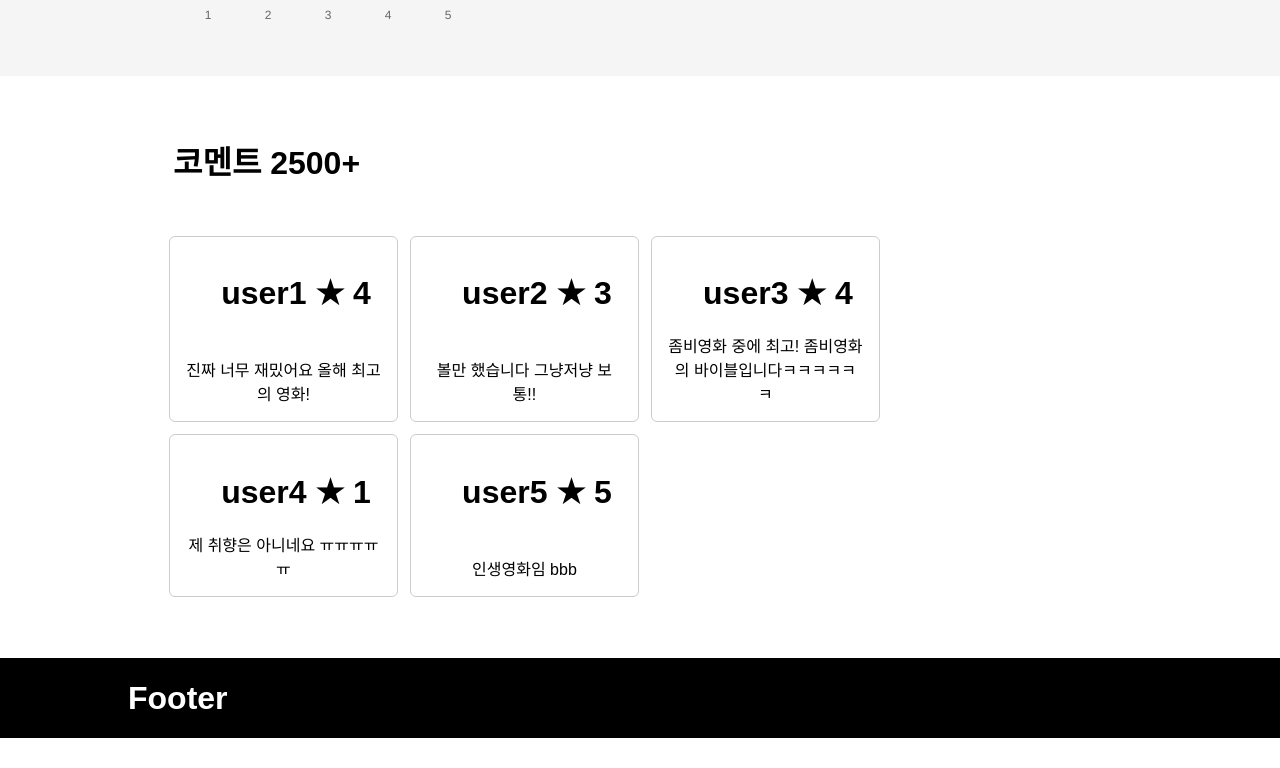
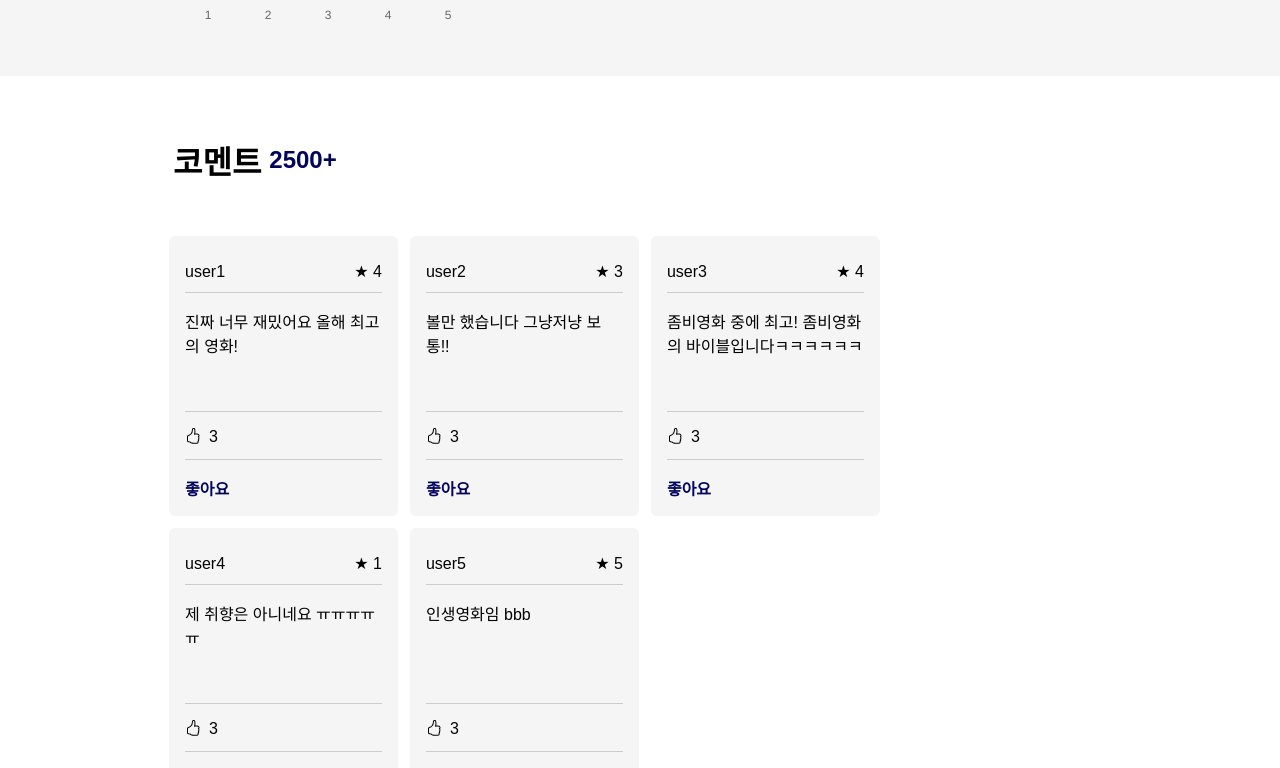
Before and after one commit to GOT-FE/RateFlix, a React (Create React App) app in the folder fe/: page /movies/1 in a window 1280 px wide. Shown: the part 1172-1940 px from the top of the page. Before the commit the page ends 1910 px from the top, so only its background shows below. Built offline with nearby package versions, Linux system fonts and the light colour scheme.

Commit message:
상세 페이지 comment section 수정

```diff
--- a/fe/src/components/Movie/MovieDetailContainer.js
+++ b/fe/src/components/Movie/MovieDetailContainer.js
@@ -31,6 +31,10 @@ const MovieDetailContainer = (props) => {
         <div css={review}>
           <div css={rating}>
             <StarRating />
+            {/* <div css={iconAndText}>
+              <h1>3.7</h1>
+              <h5>나의 별점</h5>
+            </div> */}
             <div css={iconAndText}>
               <h1>3.7</h1>
               <h5>평균 별점</h5>
--- a/fe/src/components/Review/RatingChart.js
+++ b/fe/src/components/Review/RatingChart.js
@@ -27,6 +27,9 @@ const RatingChart = ({ ratings }) => {
   const options = {
     indexAxis: "x", // 막대 그래프의 방향을 가로로 설정
     plugins: {
+      tooltip: {
+        enabled: false, // 툴팁 비활성화
+      },
       legend: {
         display: false,
       },
--- a/fe/src/components/Review/Review.js
+++ b/fe/src/components/Review/Review.js
@@ -1,15 +1,20 @@
 /** @jsxImportSource @emotion/react */
 import { css } from "@emotion/react";
 import { Common } from "../../styles/common";
+import { BsHandThumbsUp } from "react-icons/bs";
+import { BsChatSquareQuote } from "react-icons/bs";
 const Review = ({ review }) => {
   return (
     <div css={reviewStyles}>
-      <div>
-        <h1>
-          {review.userName} ★ {review.rating}
-        </h1>
+      <div css={infoStyles}>
+        {review.userName} <div>★ {review.rating}</div>
       </div>
-      {review.content}
+      <div css={commentStyles}>{review.content}</div>
+      <div css={icons}>
+        <BsHandThumbsUp />
+        <div>3</div>
+      </div>
+      <div css={thumbsUp}>좋아요</div>
     </div>
   );
 };
@@ -20,9 +25,42 @@ const reviewStyles = css`
   padding: 1rem;
   // 일정 사이즈 창을 줄이면 한줄에 코멘트 2개만 보여지도록 반응형 필요
   width: 24%;
-  border: 1px solid ${Common.colors.grayHover};
+  height: 280px;
   display: flex;
   flex-direction: column;
+  text-align: center;
+  gap: 1rem;
+  background-color: ${Common.colors.darkwhite};
+`;
+const infoStyles = css`
+  display: flex;
+  flex-direction: row;
   justify-content: space-between;
-  text-align: center;
+  align-items: center;
+  flex-basis: 20%;
+  border-bottom: 1px solid ${Common.colors.grayHover};
 `;
+const commentStyles = css`
+  /* border: 1px solid red; */
+  display: flex;
+  flex-direction: row;
+  flex-basis: 50%;
+  text-align: left;
+  border-bottom: 1px solid ${Common.colors.grayHover};
+`;
+const icons = css`
+  display: flex;
+  flex-direction: row;
+  gap: 0.5rem;
+  align-items: flex-start;
+  flex-basis: 15%;
+  border-bottom: 1px solid ${Common.colors.grayHover};
+`;
+const thumbsUp = css`
+  display: flex;
+  flex-direction: row;
+  flex-basis: 10%;
+  color: ${Common.colors.theme};
+  font-size: medium;
+  font-weight: 600;
+`;
--- a/fe/src/components/Review/ReviewContainer.js
+++ b/fe/src/components/Review/ReviewContainer.js
@@ -2,6 +2,7 @@
 import { css } from "@emotion/react";
 import Review from "./Review";
 import { useState } from "react";
+import { Common } from "../../styles/common";
 const DUMMY_REVIEWS = [
   {
     id: 1,
@@ -39,7 +40,10 @@ const ReviewContainer = () => {
 
   return (
     <div css={containerStyles}>
-      <h1>코멘트 2500+</h1>
+      <div css={titleStyles}>
+        <h1>코멘트</h1>
+        <h2> 2500+</h2>
+      </div>
       <div css={listStyles}>
         {reviews.map((review) => (
           <Review review={review} key={review.id} />
@@ -57,8 +61,19 @@ const containerStyles = css`
   padding: 20px;
   margin: 20px auto;
   justify-content: space-between;
+  text-align: center;
   h1 {
     margin-left: 25px;
+  }
+`;
+const titleStyles = css`
+  display: flex;
+  flex-direction: row;
+  text-align: center;
+
+  h2 {
+    margin: auto 0.5rem;
+    color: ${Common.colors.theme};
   }
 `;
 const listStyles = css`
```
